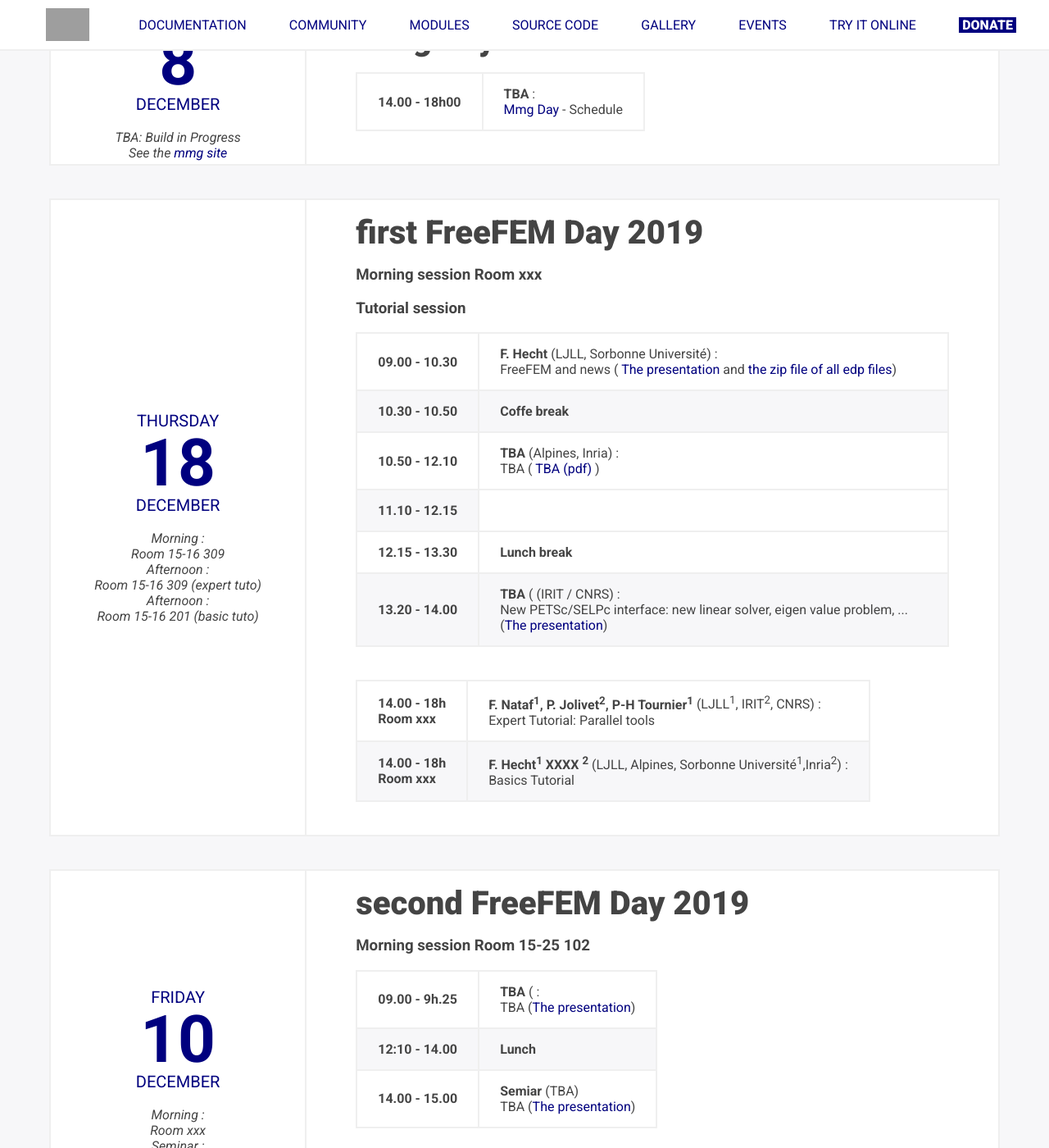
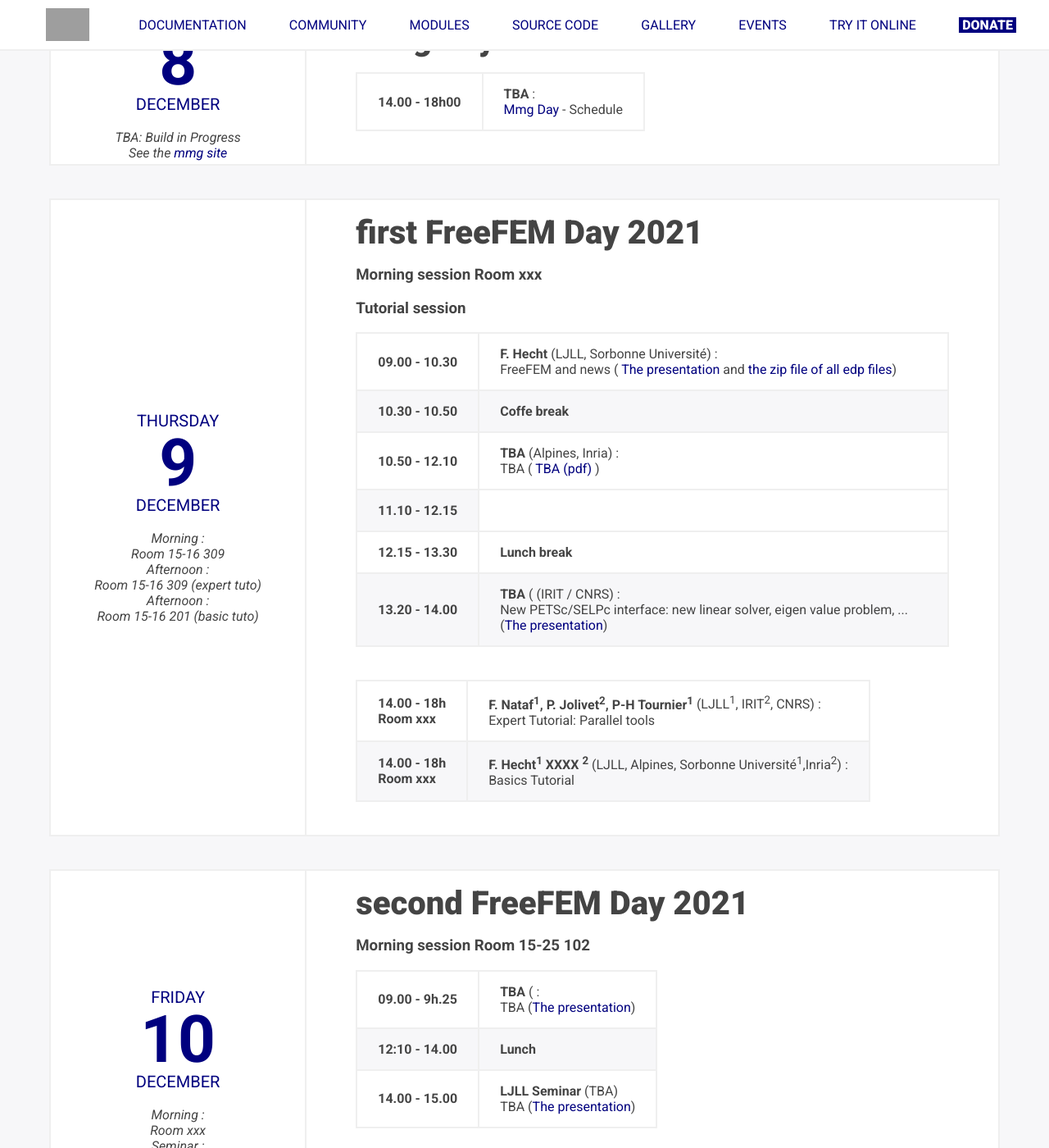
Before and after one commit to FreeFem/FreeFem-website, a Jekyll site: the page built from ffdays.md, in a window 1280 px wide and 1400 px high, scrolled down 815 px. Shown: the whole window at 82% size. Built offline with Jekyll 4.4.1, drawn with Linux system fonts in a browser that asks for light colours.

Commit message:
correct  ffdays.html

```diff
--- a/_layouts/ffdays-2021.html
+++ b/_layouts/ffdays-2021.html
@@ -18,7 +18,7 @@
       <p>Following the success of the previous workshops on FreeFEM, this new event is aimed to reflect the latest capabilities and applications of the software and to exchange information with other communities involved in the development of
         generic solvers for PDEs.</p>
       <p><i class="fas fa-info-circle"></i> The previous editions presentations are available on <a href="https://github.com/FreeFem/FreeFem-days">this repository</a>. <i class="fas fa-info-circle"></i></p>
-      <!--<div id="download"><a href="./ffdays-registration" target="_blank">Register now</a></div>-->
+     <div id="download"><a href="./ffdays-registration" target="_blank">Register now</a></div>
     </div>
     <div id="ffdaysCal">
       <div class="days">
--- a/_layouts/ffdays.html
+++ b/_layouts/ffdays.html
@@ -58,7 +58,7 @@
       <div class="days">
         <div class="day">
           <p> THURSDAY</p>
-          <h2>18</h2>
+          <h2>9</h2>
           <p>DECEMBER</p>
           <p>
             <br>Morning : <br> Room 15-16 309
@@ -67,7 +67,7 @@
           </p>
         </div>
         <div class="program">
-          <h2>first FreeFEM Day 2019</h2>
+          <h2>first FreeFEM Day 2021</h2>
 		  <h3>Morning session    Room xxx</h2>
           <table class="table table-striped">
             <tbody>
@@ -103,7 +103,7 @@
       <!--            <td>
                   <strong>X Claeys<sup>1</sup>, P-H Tournier<sup>2</sup></strong> (LJLL, Sorbonne<sup>1</sup>,CNRS<sup>2</sup> ) :
                   <br>
-                   BEM in FreeFEM with BemTool, Htool (<a href="https://github.com/FreeFem/FreeFem-days/raw/master/2019/slides/talk-XC.pdf">The presentation of X. Clayes</a>, <a href="https://github.com/FreeFem/FreeFem-days/raw/master/2019/slides/talk-PHT.pdf"> The presentation of P-H. Tournier</a>)
+                   BEM in FreeFEM with BemTool, Htool (<a href="https://github.com/FreeFem/FreeFem-days/raw/master/2021/slides/talk-XC.pdf">The presentation of X. Clayes</a>, <a href="https://github.com/FreeFem/FreeFem-days/raw/master/2021/slides/talk-PHT.pdf"> The presentation of P-H. Tournier</a>)
                 </td>
               </tr>-->
               <tr>
@@ -170,7 +170,7 @@
           </p>
         </div>
         <div class="program">
-          <h2>second FreeFEM Day 2019</h2>
+          <h2>second FreeFEM Day 2021</h2>
 		  <h3>Morning session   Room 15-25 102</h2>
 
           <table class="table table-striped">
@@ -190,7 +190,7 @@
                 <td>
                   <strong>Houssam Houssein</strong> (Airthium, LJLL) :
            	   	  <br>
-                  Frictionless contact problem for hyperelastic materials with interior point optimizer (<a href="https://github.com/FreeFem/FreeFem-days/raw/master/2019/slides/talk-HH.pdf" >The presentation</a>)
+                  Frictionless contact problem for hyperelastic materials with interior point optimizer (<a href="https://github.com/FreeFem/FreeFem-days/raw/master/2021/slides/talk-HH.pdf" >The presentation</a>)
                 </td>
               </tr>
               <tr>
@@ -198,7 +198,7 @@
                 <td>
                   <strong> G. Sadaka </strong> (LMRS, Rouen) :
            	   	  <br>
-                  Parallel 2D and 3D numerical simulations of melting with convection. (<a href="https://github.com/FreeFem/FreeFem-days/raw/master/2019/slides/talk-GS.m4v">The presentation</a>)
+                  Parallel 2D and 3D numerical simulations of melting with convection. (<a href="https://github.com/FreeFem/FreeFem-days/raw/master/2021/slides/talk-GS.m4v">The presentation</a>)
                 </td>
               </tr>
               <tr>
@@ -214,7 +214,7 @@
                 <td>
                   <strong>N. Meunier  </strong> (LaMME,Université d'Évry) :
            	   	  <br>
-                  A model of cell motility and numerical simulations (<a href="https://github.com/FreeFem/FreeFem-days/raw/master/2019/slides/talk-NM.pdf" >The presentation</a>)
+                  A model of cell motility and numerical simulations (<a href="https://github.com/FreeFem/FreeFem-days/raw/master/2021/slides/talk-NM.pdf" >The presentation</a>)
                 </td>
               </tr>
               <tr>
@@ -222,21 +222,21 @@
                 <td>
                   <strong>Pierre Mollo   </strong> (Université de Reims) :
            	   	  <br>
-                  Reduced Basis with Freefem++. Applications to Stokes problem (<a href="https://github.com/FreeFem/FreeFem-days/raw/master/2019/slides/talk-PM.pdf" >The presentation</a>)
+                  Reduced Basis with Freefem++. Applications to Stokes problem (<a href="https://github.com/FreeFem/FreeFem-days/raw/master/2021/slides/talk-PM.pdf" >The presentation</a>)
                 </td>
               </tr>
               <tr>
 				 <th scope="row">11h.30 - 11h.55<br> </th>
                 <td>
                   <strong>Mojtaba Barzegari</strong> (PhD, KU Leaven)
-                  <br> High-performance numerical simulation of biodegradation process with moving boundaries (<a href="https://github.com/FreeFem/FreeFem-days/raw/master/2019/slides/talk-MB.pdf" >The presentation</a>)
+                  <br> High-performance numerical simulation of biodegradation process with moving boundaries (<a href="https://github.com/FreeFem/FreeFem-days/raw/master/2021/slides/talk-MB.pdf" >The presentation</a>)
                 </td>
               </tr>
               <tr>
 				 <th scope="row">11h.55 - 12h.10<br> </th>
                 <td>
                   <strong>Quentin Tessier</strong> (Airthium)
-                  <br> - A new FreeFEM plot interface (<a href="https://github.com/FreeFem/FreeFem-days/raw/master/2019/slides/talk-QT.pdf" >The presentation</a>)
+                  <br> - A new FreeFEM plot interface (<a href="https://github.com/FreeFem/FreeFem-days/raw/master/2021/slides/talk-QT.pdf" >The presentation</a>)
                 </td>
               </tr> -->
 
@@ -250,7 +250,7 @@
               <tr>
 				 <th scope="row">14.00 - 15.00<br> </th>
                 <td>
-                  <strong> Semiar </strong> (TBA)
+                  <strong> LJLL Seminar </strong> (TBA)
                   <br>
                     TBA (<a href="https://github.com/FreeFem/FreeFem-days/raw/master/2021/slides/TBA.pdf" >The presentation</a>)
                 </td>
```
